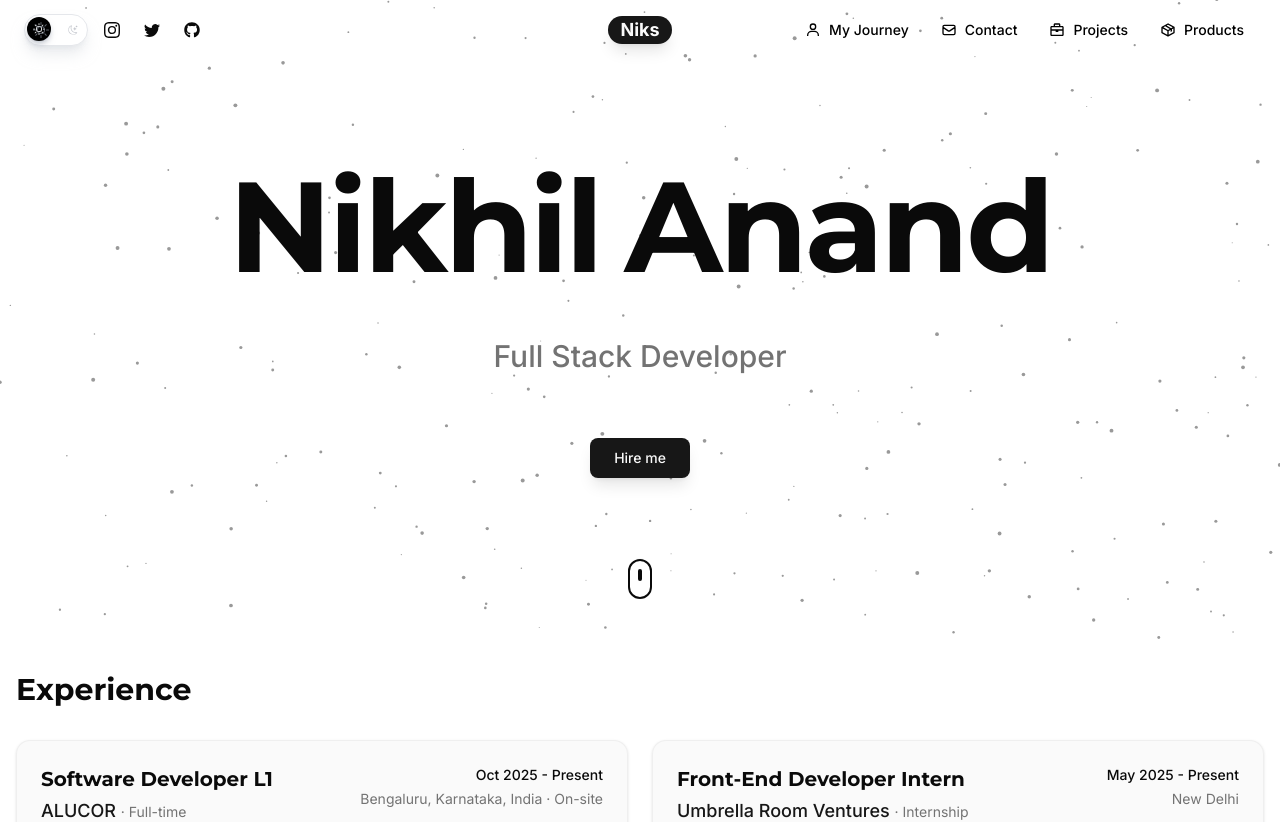
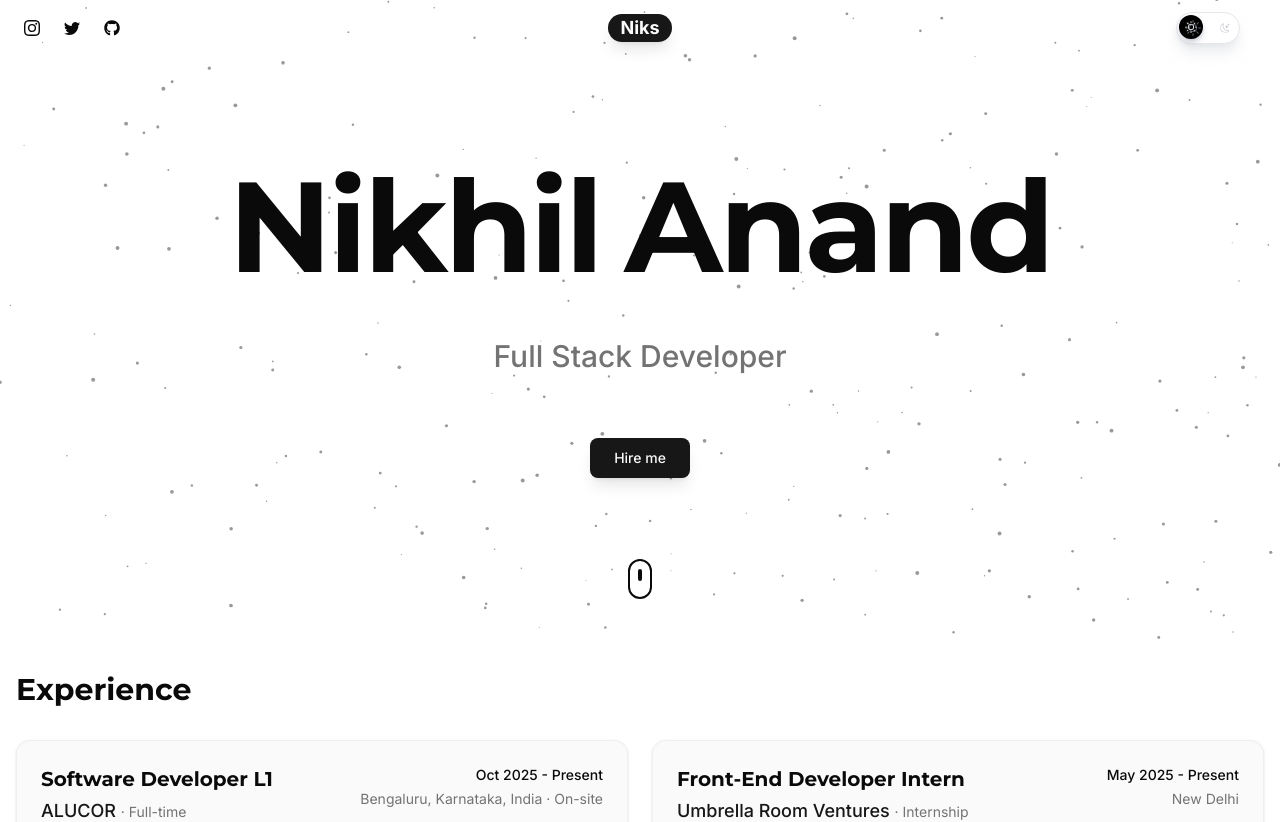
Before and after one commit to niks-nikhil-anand/portfolio_2025, a Next.js app: page / in a window 1280 px wide. Shown: the top 822 px of the page. Built offline with nearby package versions, Linux system fonts and the light colour scheme.

Commit message:
refactor: extract theme toggle into a dedicated function, reposition it on the navbar, and remove navigation links.

```diff
--- a/src/components/shared/Navbar.tsx
+++ b/src/components/shared/Navbar.tsx
@@ -40,26 +40,18 @@ const Navbar: React.FC = () => {
   }
 
   // Dynamic navbar classes with proper background colors
-  const navbarClasses: string = `fixed top-0 left-0 right-0 w-full px-4 sm:px-6 py-3 transition-all duration-300 z-50 border-b ${
-    isScrolled
-      ? `${
-          isDarkMode
+  const navbarClasses: string = `fixed top-0 left-0 right-0 w-full px-4 sm:px-6 py-3 transition-all duration-300 z-50 border-b ${isScrolled
+    ? `${isDarkMode
       ? "bg-black/95 backdrop-blur-md border-gray-800/50 shadow-lg shadow-black/10"
       : "bg-white/95 backdrop-blur-md border-gray-200/50 shadow-lg shadow-gray-900/10"
     }`
     : "bg-transparent border-transparent"
     }`;
 
-  const navLinkClasses: string = `flex items-center space-x-2 px-3 py-2 rounded-lg font-medium transition-all duration-200 hover:scale-105 hover:bg-accent ${
-    isDarkMode ? "text-white" : "text-black"
+  const navLinkClasses: string = `flex items-center space-x-2 px-3 py-2 rounded-lg font-medium transition-all duration-200 hover:scale-105 hover:bg-accent ${isDarkMode ? "text-white" : "text-black"
     }`;
 
-  return (
-    <nav className={navbarClasses}>
-      <div className="mx-auto flex items-center justify-between">
-        {/* Left Side */}
-        <div className="flex items-center space-x-4">
-          {/* Enhanced Dark Mode Toggle with Framer Motion */}
+  const renderThemeToggle = () => (
     <motion.div
       className="relative flex items-center"
       whileHover={{ scale: 1.05 }}
@@ -68,8 +60,7 @@ const Navbar: React.FC = () => {
       <div
         className={`
           relative w-16 h-8 rounded-full cursor-pointer transition-all duration-300 ease-in-out
-                ${
-                  isDarkMode
+          ${isDarkMode
             ? "bg-black shadow-lg shadow-black/25 border border-gray-700"
             : "bg-white shadow-lg shadow-gray-300/50 border border-gray-200"
           }
@@ -80,8 +71,7 @@ const Navbar: React.FC = () => {
         <motion.div
           className={`
             absolute top-0.5 w-6 h-6 rounded-full shadow-md flex items-center justify-center
-                  ${
-                    isDarkMode
+            ${isDarkMode
               ? "bg-white shadow-black/30"
               : "bg-black shadow-gray-400/50"
             }
@@ -130,8 +120,7 @@ const Navbar: React.FC = () => {
             transition={{ duration: 0.3 }}
           >
             <BsSun
-                    className={`w-4 h-4 ${
-                      isDarkMode ? "text-gray-500" : "text-gray-400"
+              className={`w-4 h-4 ${isDarkMode ? "text-gray-500" : "text-gray-400"
                 }`}
             />
           </motion.div>
@@ -143,14 +132,24 @@ const Navbar: React.FC = () => {
             transition={{ duration: 0.3 }}
           >
             <BsMoonStars
-                    className={`w-3 h-3 ${
-                      isDarkMode ? "text-gray-400" : "text-gray-500"
+              className={`w-3 h-3 ${isDarkMode ? "text-gray-400" : "text-gray-500"
                 }`}
             />
           </motion.div>
         </div>
       </div>
     </motion.div>
+  );
+
+  return (
+    <nav className={navbarClasses}>
+      <div className="mx-auto flex items-center justify-between">
+        {/* Left Side */}
+        <div className="flex items-center space-x-4">
+          {/* Enhanced Dark Mode Toggle with Framer Motion */}
+          <div className="md:hidden">
+            {renderThemeToggle()}
+          </div>
 
           {/* Social Media Icons */}
           <div className="hidden sm:flex items-center space-x-1 gap-5">
@@ -185,47 +184,9 @@ const Navbar: React.FC = () => {
         </div>
 
         {/* Right Side */}
-        <div className="flex items-center">
+        <div className="flex items-center space-x-4">
           <div className="hidden md:flex items-center space-x-2">
-            <motion.a
-              href="#journey"
-              className={navLinkClasses}
-              whileHover={{ scale: 1.05, y: -2 }}
-              whileTap={{ scale: 0.95 }}
-            >
-              <BiUser className="w-4 h-4" />
-              <span className="text-sm">My Journey</span>
-            </motion.a>
-
-            <motion.a
-              href="#contact"
-              className={navLinkClasses}
-              whileHover={{ scale: 1.05, y: -2 }}
-              whileTap={{ scale: 0.95 }}
-            >
-              <HiOutlineMail className="w-4 h-4" />
-              <span className="text-sm">Contact</span>
-            </motion.a>
-
-            <motion.a
-              href="#projects"
-              className={navLinkClasses}
-              whileHover={{ scale: 1.05, y: -2 }}
-              whileTap={{ scale: 0.95 }}
-            >
-              <BiBriefcase className="w-4 h-4" />
-              <span className="text-sm">Projects</span>
-            </motion.a>
-
-            <motion.a
-              href="#products"
-              className={navLinkClasses}
-              whileHover={{ scale: 1.05, y: -2 }}
-              whileTap={{ scale: 0.95 }}
-            >
-              <BiPackage className="w-4 h-4" />
-              <span className="text-sm">Products</span>
-            </motion.a>
+            {renderThemeToggle()}
           </div>
 
           {/* Mobile Menu Button */}
```
Lines whose indentation alone changed are shown as unchanged.
